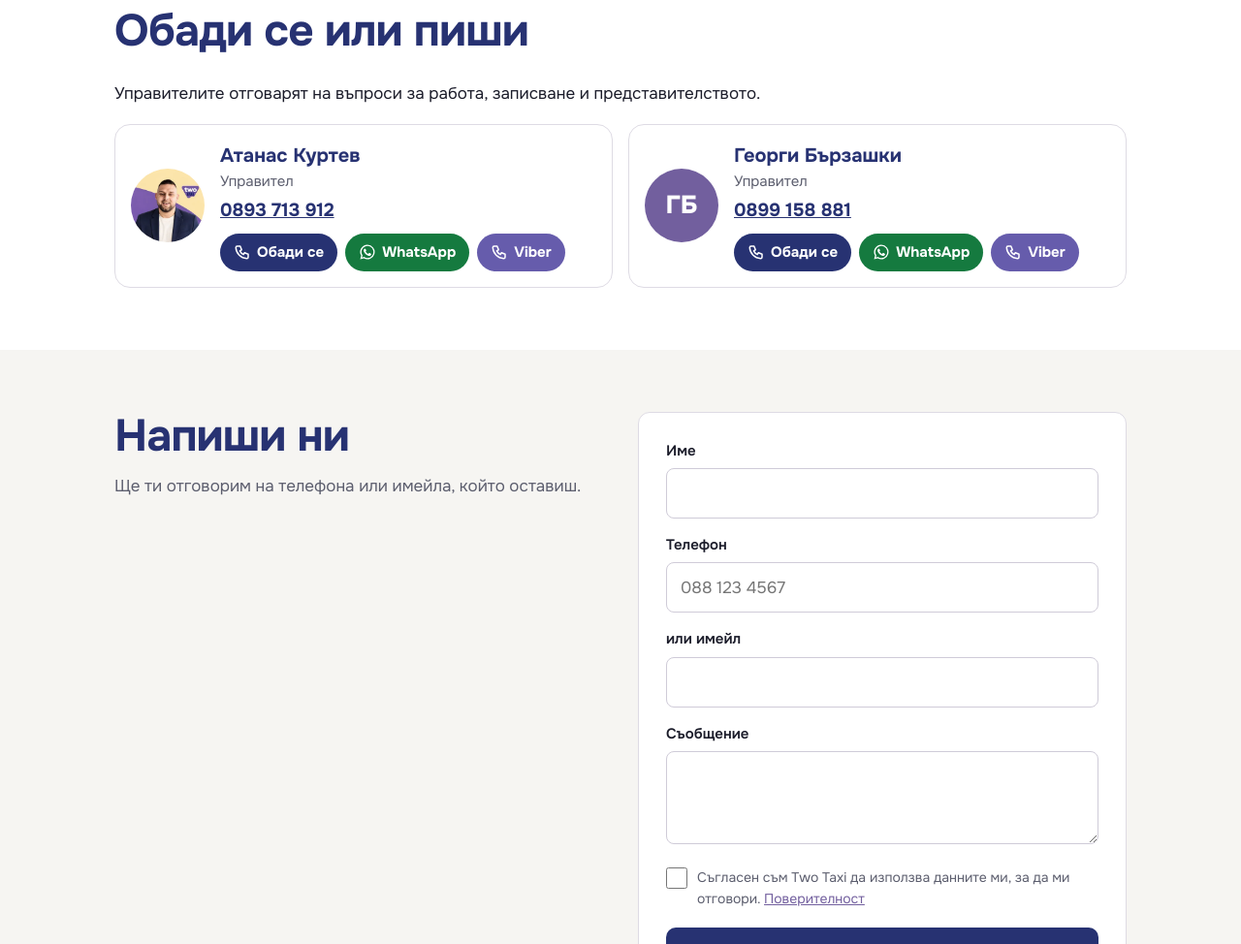
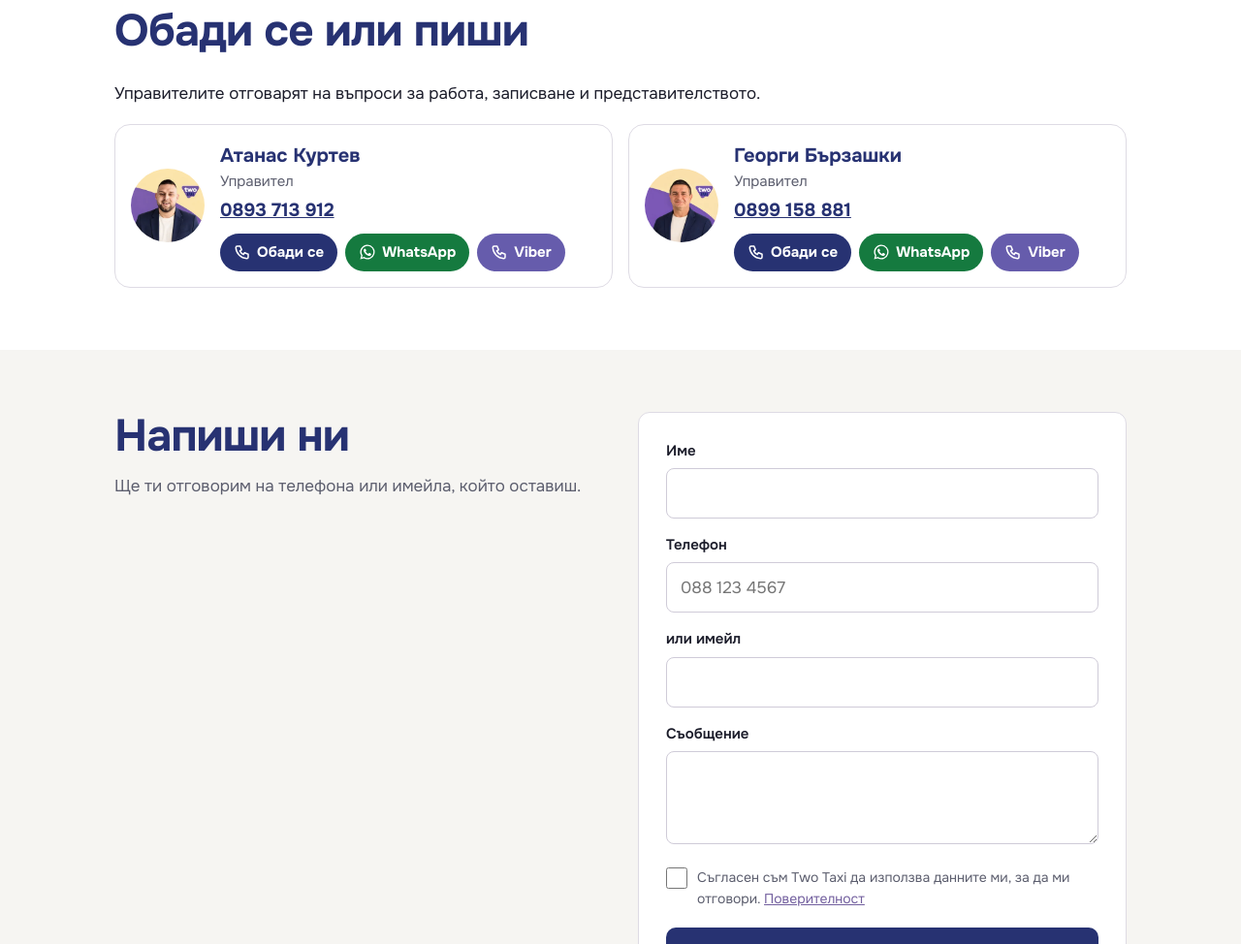
Before and after one commit to truegroupteam/taxi2-site, a plain HTML site: page public/pages/kontakti.html in a window 1280 px wide. Shown: the part 1080-2054 px from the top of the page at 97% size. Drawn offline with Linux system fonts and the light colour scheme.

Commit message:
Контакти: снимка на Георги Бързашки вместо инициали (#29)
Claude-Session: https://claude.ai/code/session_01NFqBA9Qt5WwYBeoHP9p7sF

Co-authored-by: Claude <noreply@anthropic.com>

```diff
--- a/public/pages/kontakti.html
+++ b/public/pages/kontakti.html
@@ -71,7 +71,7 @@
       <p style="margin:0 0 18px">Управителите отговарят на въпроси за работа, записване и представителството.</p>
       <div class="mgrs">
         <div class="mgr"><img src="/img/atanas-kurtev.webp" width="240" height="240" alt="Атанас Куртев" loading="lazy"><div class="who"><b>Атанас Куртев</b><small>Управител</small><a class="tel" href="tel:+359893713912">0893 713 912</a><div class="qb"><a class="cl" href="tel:+359893713912"><svg viewBox="0 0 24 24" fill="none" stroke="currentColor" stroke-width="2" stroke-linecap="round" stroke-linejoin="round" aria-hidden="true"><path d="M5 4h4l2 5-2.5 1.5a11 11 0 0 0 5 5L15 13l5 2v4a2 2 0 0 1-2 2A16 16 0 0 1 3 6a2 2 0 0 1 2-2"/></svg>Обади се</a><a class="wa" href="https://wa.me/359893713912" target="_blank" rel="noopener"><svg viewBox="0 0 24 24" fill="currentColor" aria-hidden="true"><path d="M12 2a10 10 0 0 0-8.6 15.1L2 22l5-1.3A10 10 0 1 0 12 2zm0 18.2c-1.5 0-3-.4-4.2-1.2l-.3-.2-3 .8.8-2.9-.2-.3A8.2 8.2 0 1 1 12 20.2zm4.5-6.1c-.2-.1-1.5-.7-1.7-.8-.2-.1-.4-.1-.6.1l-.8 1c-.1.2-.3.2-.5.1a6.7 6.7 0 0 1-3.3-2.9c-.3-.4.2-.4.7-1.4.1-.2 0-.3 0-.5l-.8-1.8c-.2-.5-.4-.4-.6-.4h-.5a1 1 0 0 0-.7.3c-.2.3-.9.9-.9 2.2s.9 2.5 1 2.7c.1.2 1.8 2.8 4.4 3.9 1.6.7 2.3.8 3.1.6.5-.1 1.5-.6 1.7-1.2.2-.6.2-1.1.2-1.2-.1-.1-.3-.2-.5-.3z"/></svg>WhatsApp</a><a class="vb" href="viber://chat?number=%2B359893713912"><svg viewBox="0 0 24 24" fill="none" stroke="currentColor" stroke-width="2" stroke-linecap="round" stroke-linejoin="round" aria-hidden="true"><path d="M5 4h4l2 5-2.5 1.5a11 11 0 0 0 5 5L15 13l5 2v4a2 2 0 0 1-2 2A16 16 0 0 1 3 6a2 2 0 0 1 2-2"/></svg>Viber</a></div></div></div>
-        <div class="mgr"><span class="ph" aria-hidden="true">ГБ</span><div class="who"><b>Георги Бързашки</b><small>Управител</small><a class="tel" href="tel:+359899158881">0899 158 881</a><div class="qb"><a class="cl" href="tel:+359899158881"><svg viewBox="0 0 24 24" fill="none" stroke="currentColor" stroke-width="2" stroke-linecap="round" stroke-linejoin="round" aria-hidden="true"><path d="M5 4h4l2 5-2.5 1.5a11 11 0 0 0 5 5L15 13l5 2v4a2 2 0 0 1-2 2A16 16 0 0 1 3 6a2 2 0 0 1 2-2"/></svg>Обади се</a><a class="wa" href="https://wa.me/359899158881" target="_blank" rel="noopener"><svg viewBox="0 0 24 24" fill="currentColor" aria-hidden="true"><path d="M12 2a10 10 0 0 0-8.6 15.1L2 22l5-1.3A10 10 0 1 0 12 2zm0 18.2c-1.5 0-3-.4-4.2-1.2l-.3-.2-3 .8.8-2.9-.2-.3A8.2 8.2 0 1 1 12 20.2zm4.5-6.1c-.2-.1-1.5-.7-1.7-.8-.2-.1-.4-.1-.6.1l-.8 1c-.1.2-.3.2-.5.1a6.7 6.7 0 0 1-3.3-2.9c-.3-.4.2-.4.7-1.4.1-.2 0-.3 0-.5l-.8-1.8c-.2-.5-.4-.4-.6-.4h-.5a1 1 0 0 0-.7.3c-.2.3-.9.9-.9 2.2s.9 2.5 1 2.7c.1.2 1.8 2.8 4.4 3.9 1.6.7 2.3.8 3.1.6.5-.1 1.5-.6 1.7-1.2.2-.6.2-1.1.2-1.2-.1-.1-.3-.2-.5-.3z"/></svg>WhatsApp</a><a class="vb" href="viber://chat?number=%2B359899158881"><svg viewBox="0 0 24 24" fill="none" stroke="currentColor" stroke-width="2" stroke-linecap="round" stroke-linejoin="round" aria-hidden="true"><path d="M5 4h4l2 5-2.5 1.5a11 11 0 0 0 5 5L15 13l5 2v4a2 2 0 0 1-2 2A16 16 0 0 1 3 6a2 2 0 0 1 2-2"/></svg>Viber</a></div></div></div>
+        <div class="mgr"><img src="/img/georgi-barzashki.webp" width="240" height="240" alt="Георги Бързашки" loading="lazy"><div class="who"><b>Георги Бързашки</b><small>Управител</small><a class="tel" href="tel:+359899158881">0899 158 881</a><div class="qb"><a class="cl" href="tel:+359899158881"><svg viewBox="0 0 24 24" fill="none" stroke="currentColor" stroke-width="2" stroke-linecap="round" stroke-linejoin="round" aria-hidden="true"><path d="M5 4h4l2 5-2.5 1.5a11 11 0 0 0 5 5L15 13l5 2v4a2 2 0 0 1-2 2A16 16 0 0 1 3 6a2 2 0 0 1 2-2"/></svg>Обади се</a><a class="wa" href="https://wa.me/359899158881" target="_blank" rel="noopener"><svg viewBox="0 0 24 24" fill="currentColor" aria-hidden="true"><path d="M12 2a10 10 0 0 0-8.6 15.1L2 22l5-1.3A10 10 0 1 0 12 2zm0 18.2c-1.5 0-3-.4-4.2-1.2l-.3-.2-3 .8.8-2.9-.2-.3A8.2 8.2 0 1 1 12 20.2zm4.5-6.1c-.2-.1-1.5-.7-1.7-.8-.2-.1-.4-.1-.6.1l-.8 1c-.1.2-.3.2-.5.1a6.7 6.7 0 0 1-3.3-2.9c-.3-.4.2-.4.7-1.4.1-.2 0-.3 0-.5l-.8-1.8c-.2-.5-.4-.4-.6-.4h-.5a1 1 0 0 0-.7.3c-.2.3-.9.9-.9 2.2s.9 2.5 1 2.7c.1.2 1.8 2.8 4.4 3.9 1.6.7 2.3.8 3.1.6.5-.1 1.5-.6 1.7-1.2.2-.6.2-1.1.2-1.2-.1-.1-.3-.2-.5-.3z"/></svg>WhatsApp</a><a class="vb" href="viber://chat?number=%2B359899158881"><svg viewBox="0 0 24 24" fill="none" stroke="currentColor" stroke-width="2" stroke-linecap="round" stroke-linejoin="round" aria-hidden="true"><path d="M5 4h4l2 5-2.5 1.5a11 11 0 0 0 5 5L15 13l5 2v4a2 2 0 0 1-2 2A16 16 0 0 1 3 6a2 2 0 0 1 2-2"/></svg>Viber</a></div></div></div>
       </div>
     </div>
   </section>
```
Also changed, not shown: public/pages/en.html (+1 -1 lines), public/img/georgi-barzashki.webp (added).
